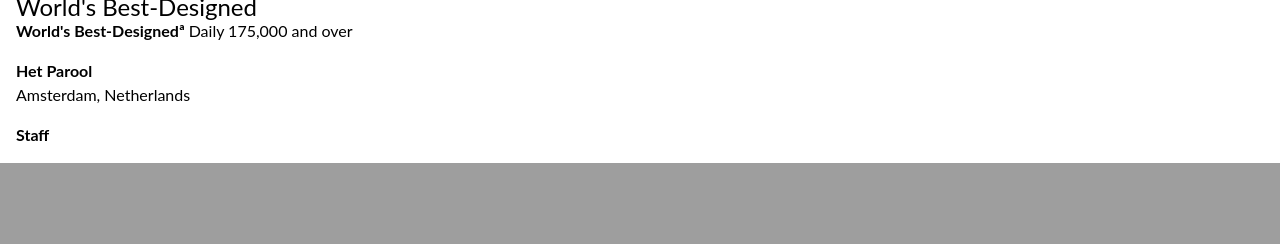
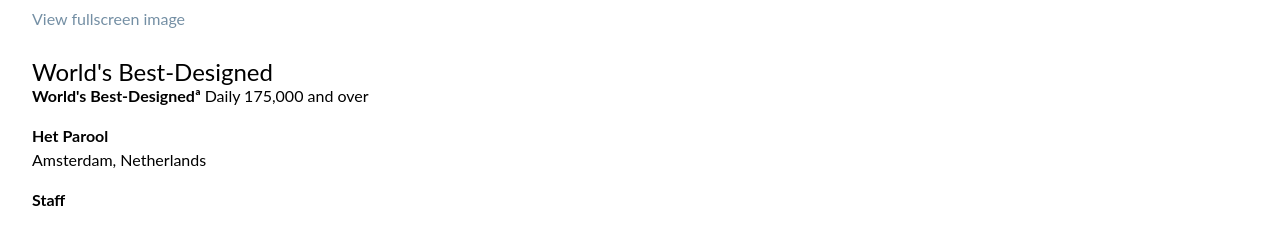
Before and after one commit to JamesBenedict/snd_app, a Flask app: page /2001/ in a window 1280 px wide. Shown: the part 744-988 px from the top of the page. Before the commit the page ends 907 px from the top, so only its background shows below. Run offline with Flask 2, Linux system fonts and the light colour scheme.

Commit message:
Add files via upload

```diff
--- a/templates/detail.html
+++ b/templates/detail.html
@@ -9,11 +9,13 @@
     <body>
 
         <figure>
-    	   <a href="static/img/entries/{{ object.ref }}.jpg/"></a><img src="/static/img/entries/{{ object.ref }}.jpg" onerror="this.style.display='none'"/>
+    	   <a href="/static/img/entries/{{ object.ref }}.jpg/"><img src="/static/img/entries/{{ object.ref }}.jpg" onerror="this.style.display='none'"/></a>
+            <figcaption><a href="/static/img/entries/{{ object.ref }}.jpg/">View fullscreen image</a>
+            </figcaption>
         </figure>
         <!-- <a href="{{ object.ref }}/"><img src="/static/img/entries/{{ object.ref }}A.jpg" onerror="this.style.display='none'"/></a> -->
 
-        <div class="text">
+        <div class="details_text">
 
                         <h2>{{ object.general_category }}</h2>
                         <p> <span class="bold"> {{ object.award }}           </span> {{ object.specific_category }} </p>
```
Also changed, not shown: templates/index.html (+8 -3 lines).
